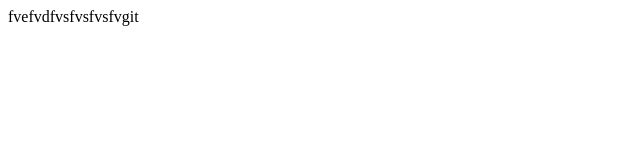
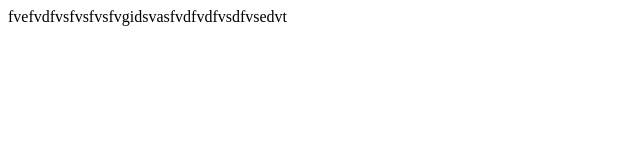
Before and after one commit to Rishwanth1323/28.04.2024Practise, a plain HTML site: page index.html in a window 1280 px wide. Shown: the whole page, without its empty margins (0-640 px from the left). Drawn offline with Linux system fonts and the light colour scheme.

Commit message:
Update index.html

```diff
--- a/index.html
+++ b/index.html
@@ -6,6 +6,6 @@
     <title>Document</title>
 </head>
 <body>
-    fvefvdfvsfvsfvsfvgit
+    fvefvdfvsfvsfvsfvgidsvasfvdfvdfvsdfvsedvt
 </body>
 </html>
```
